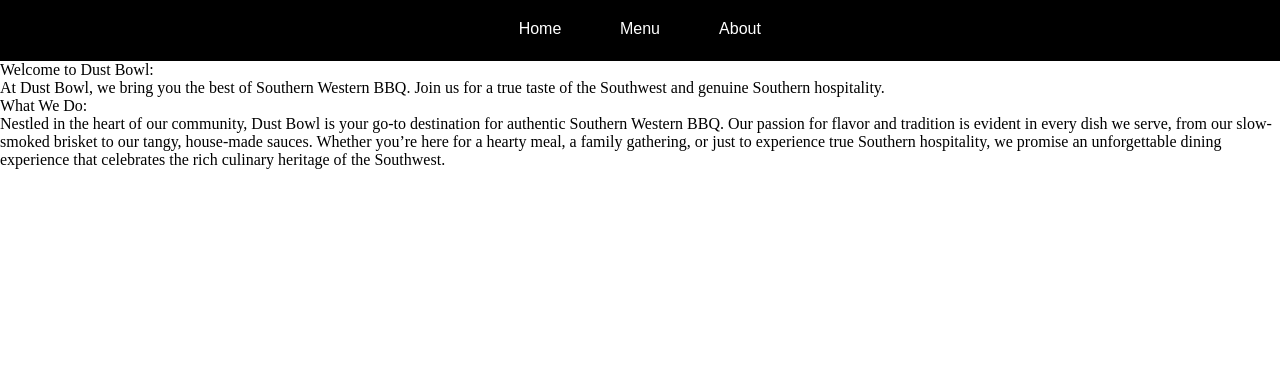
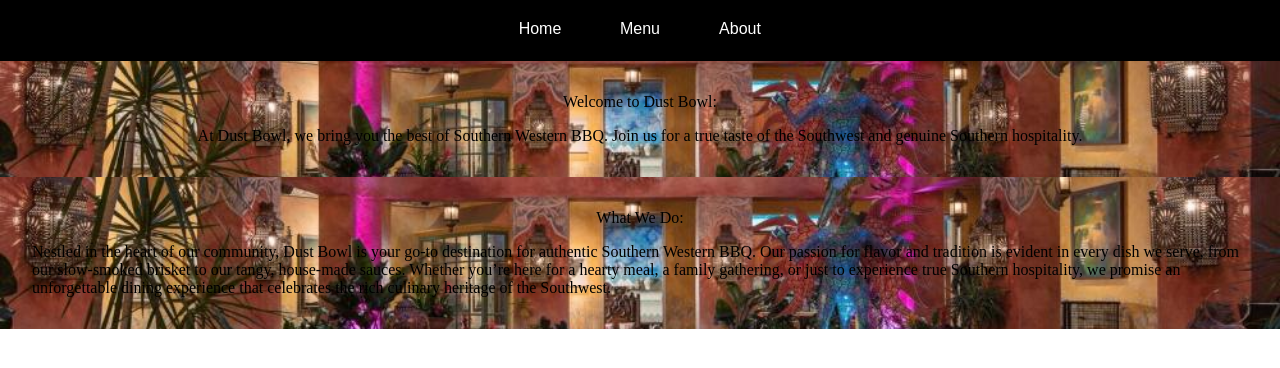
Before and after one commit to ArenaofDust/restaurant-pages, a website built with webpack: page src/index.html in a window 1280 px wide. Shown: the part 56-424 px from the top of the page. Built offline with nearby package versions, Linux system fonts and the light colour scheme; files whose address does not match are found by name.

Commit message:
Added background image to main content

```diff
--- a/src/styles/style.css
+++ b/src/styles/style.css
@@ -46,7 +46,20 @@ button:hover {
 
 
 .content-container {
+    background-image: url(/Users/luabeyakabongo/repos/restaurant-pages/src/images/rest-background.jpeg);
+    background-position: center, center;
+    background-repeat: no-repeat;
+    background-size: cover;
     display: flex;
     flex-direction: column;
+    flex-grow: 1;
+    align-items: center;
+    gap: 16px;
+    padding: 32px;
+    position: relative;
 
 }
+
+.section-header {
+
+}
```
Also changed, not shown: src/images/rest-background.jpeg (added).
